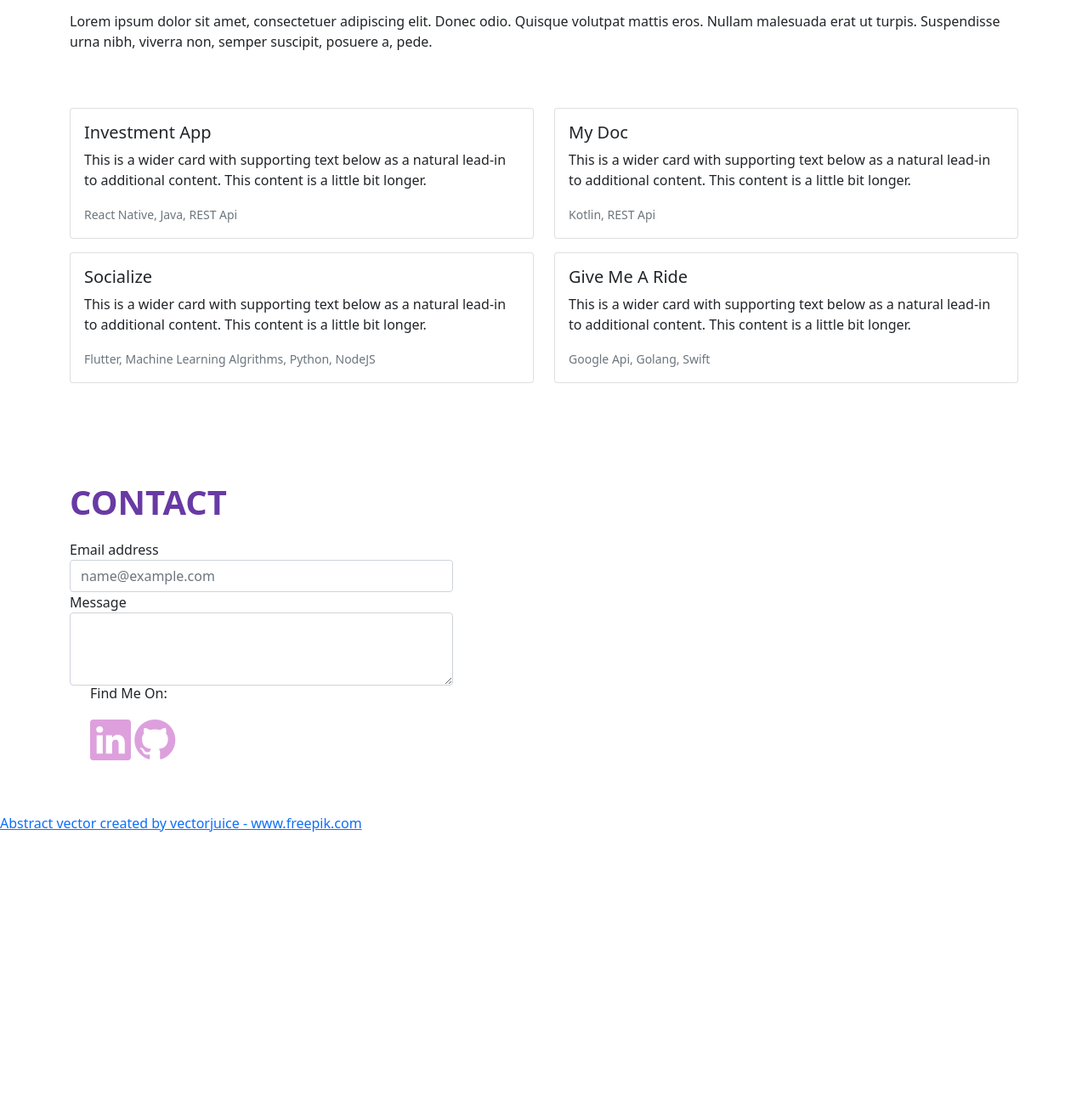
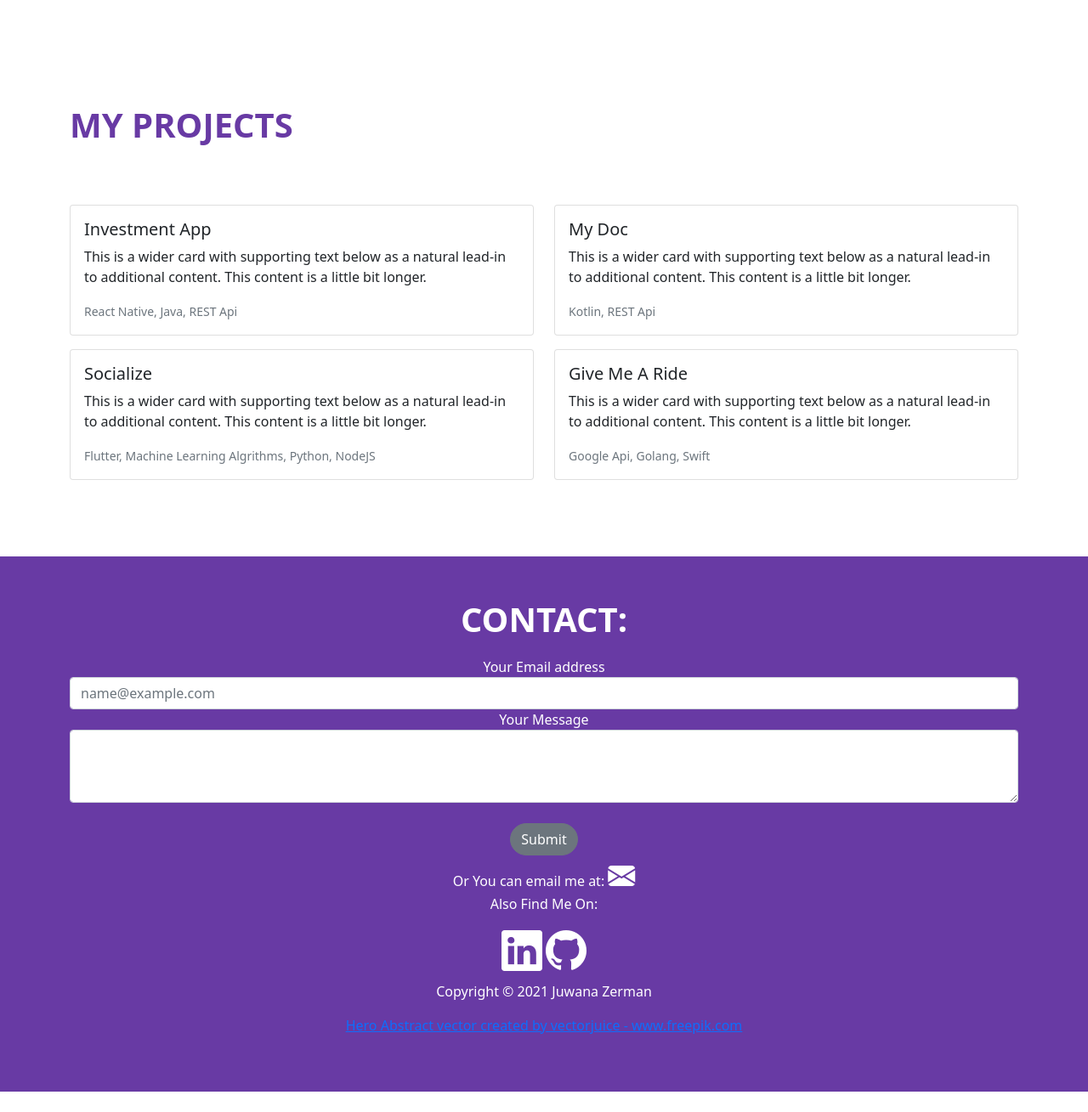
Before and after one commit to Sidd2024/Django-Portfolio, a Django app: page / in a window 1280 px wide; the page is wider, and only the part inside the window is pictured. Shown: the part 1431-2740 px from the top of that part at 85% size. Before the commit the page ends 2410 px from the top of that part, so only its background shows below. Run offline with Django 3.2, Linux system fonts and the light colour scheme; some libraries are stand-ins or nearby versions.

Commit message:
Update html and fix CSS render

```diff
--- a/mysite/home/urls.py
+++ b/mysite/home/urls.py
@@ -1,6 +1,7 @@
 from django.contrib import admin
 from django.urls import path, include
 from . import views
+from django.conf.urls.static import static
 
 urlpatterns = [
     path('', views.home, name='home'),
--- a/mysite/mysite/urls.py
+++ b/mysite/mysite/urls.py
@@ -16,9 +16,22 @@ Including another URLconf
 from django.contrib import admin
 from django.urls import path, include
 from home import views
+# Add any of these imports if you don't already have them
+from django.views.decorators.cache import cache_control
+from django.contrib.staticfiles.views import serve
 from django.conf.urls.static import static
+from . import settings
+
+# Add this after the rest of your urlpatterns. (Ensure you don't have another url defined for your static files
+# urlpatterns += static(settings.STATIC_URL,
+#                       view=cache_control(no_cache=True, must_revalidate=True)(serve))
 
 urlpatterns = [
     path('admin/', admin.site.urls),
-    path('', include('home.urls'))
+    path('', include('home.urls')),
+
 ]
+
+if settings.DEBUG:
+    urlpatterns += static(settings.STATIC_URL)
+    # urlpatterns += static(settings.STATIC_URL, document_root=settings.STATIC_ROOT)
--- a/static/css/style.css
+++ b/mysite/static/css/style.css
@@ -5,7 +5,8 @@ body {
 
 /* Nav */
 nav {
-    background-color: white;
+    background-color: #683aa4;
+    color: white;
 }
 
 .navbar-brand img {
@@ -16,19 +17,20 @@ nav {
     font-size: 24px;
     text-transform: uppercase;
     font-weight: 900;
-    color: #683aa4;
+    color: white;
 }
 
 nav ul li a {
-    color: #a9a9a9;
-    font-size: 22px;
+    color: white;
+    font-size: 24px;
     margin: auto 10px;
 }
 
 nav ul li a:hover {
-    color: #683aa4;
+    color: #4c4950;
 }
 
+/* Hero */
 section {
     padding-top: 50px;
     padding-bottom: 50px;
@@ -80,13 +82,12 @@ button {
     margin-bottom: 20px;
 }
 
-
-/* projects */
+/* Projects */
 #projects .projects {
     margin-bottom: 50px;
 }
 
-/* contact */
+/* Contact */
 #contact {
     text-align: center;
     background-color: #683aa4;
@@ -97,3 +98,9 @@ button {
     text-align: center;
     color: white;
 }
+
+/* Card */
+#serviceCards {
+    background-color: #683aa4;
+    color: white;
+}
--- a/mysite/templates/blog.html
+++ b/mysite/templates/blog.html
@@ -1,3 +1,4 @@
+{% extends 'templates/home.html' %}
 {% load static %}
 <!DOCTYPE html>
 <html lang="en">
--- a/mysite/templates/home.html
+++ b/mysite/templates/home.html
@@ -11,18 +11,17 @@
     <!-- Bootstrap CSS -->
     <link href="https://cdn.jsdelivr.net/npm/bootstrap@5.0.0-beta2/dist/css/bootstrap.min.css" rel="stylesheet"
         integrity="sha384-BmbxuPwQa2lc/FVzBcNJ7UAyJxM6wuqIj61tLrc4wSX0szH/Ev+nYRRuWlolflfl" crossorigin="anonymous">
-    <link href="{% static 'css/style.css' %}" rel="stylesheet">
+    <link href="{% static './css/style.css' %}" rel="stylesheet">
     <link rel="stylesheet" href="https://cdn.jsdelivr.net/npm/bootstrap-icons@1.3.0/font/bootstrap-icons.css">
     <title>Home</title>
 </head>
 
 <body>
     <!-- Image and text -->
-    <nav class="navbar navbar-expand-lg navbar-light" style='background-color: #d2b8ff'>
+    <nav class="navbar navbar-expand-sm auto-hiding-navbar-light">
         <div class="container-fluid">
-            <a class="navbar-brand" href="#">
-                <img src="https://i.imgur.com/t0g947o.png" alt="" width="60" height="60"
-                    class="d-inline-block align-top">
+            <a class="navbar-brand js-scroll-trigger" href="#page-top">
+                JUWANA ZERMAN
             </a>
             <button class="navbar-toggler" type="button" data-bs-toggle="collapse"                data-bs-target="#navbarSupportedContent" aria-controls="navbarSupportedContent" aria-expanded="false"
                 aria-label="Toggle navigation">
@@ -34,24 +33,18 @@
                         <a class="nav-link active" aria-current="page" href="#">Home</a>
                     </li>
                     <li class="nav-item">
-                        <a class="nav-link" href="#">About</a>
+                        <a class="nav-link" href="#about-us">About</a>
+                    </li>
+                    <li class="nav-item">
+                        <a class="nav-link" href="#projects">Projects</a>
                     </li>
                     <li class="nav-item">
                         <a class="nav-link" href="#">Blog</a>
                     </li>
                     <li class="nav-item">
-                        <a class="nav-link" href="#">Contact</a>
+                        <a class="nav-link" href="#contact">Contact</a>
                     </li>
-
-
                 </ul>
-                    </li>
-
-                </ul>
-                <form class="d-flex">
-                    <input class="form-control me-2" type="search" placeholder="Search" aria-label="Search">
-                    <button class="btn btn-outline-success" type="submit">Search</button>
-                </form>
             </div>
         </div>
     </nav>
@@ -60,47 +53,48 @@
     <div class="container">
         <div class="row">
             <div class="col">
-                <h1>Software<br>Development</h1>
+                <h1>Welcome To My Page!</h1>
+                <h1>Glad You Stopped By!</h1>
+
                 <p>Lorem ipsum dolor sit amet, consectetuer adipiscing elit. Donec odio. Quisque volutpat mattis eros.
                     Nullam malesuada erat ut turpis. Suspendisse urna nibh, viverra non, semper suscipit, posuere a,
                     pede.</p>
-                <button type="button" class="btn btn-dark btn-large">Learn more</button>
+                <button type="button" class="btn btn-dark btn-large js-scroll-trigger" href="#services">Learn
+                    more</button>
             </div>
             <div class="col img-col">
                 <img src="https://i.imgur.com/2KSQfA7.jpg" class="img-fluid" alt="Software Development">
             </div>
         </div>
-        <div class="row cards">
+        <br>
+        <div id="services" class="row cards">
 
             <div class="col-md-4 d-flex justify-content-center">
-                <div class="card" style="width: 18rem;">
+                <div id="serviceCards" class="card" style="width: 18rem;">
                     <div class="card-body">
-                        <!-- <img src="./assets/icon1.svg" class="icon" alt="Service One" /> -->
-                        <h5 class="card-title">Web Dev</h5>
-                        <p class="card-text">Some quick example text to build on the card title and make up the bulk of
-                            the card's content.</p>
+                        <img src="https://i.imgur.com/CQL0EzR.png" class="icon" style="width: 10rem; height: 10rem"
+                            alt="Service One" />
+                        <h5 class="card-title">Software Development</h5>
                     </div>
                 </div>
             </div>
 
             <div class="col-md-4 d-flex justify-content-center">
-                <div class="card" style="width: 18rem;">
+                <div id="serviceCards" class="card" style="width: 18rem;">
                     <div class="card-body">
-                        <!-- <img src="./assets/icon2.svg" class="icon" alt="Service Two" /> -->
-                        <h5 class="card-title">Machine Learning</h5>
-                        <p class="card-text">Some quick example text to build on the card title and make up the bulk of
-                            the card's content.</p>
+                        <img src="https://i.imgur.com/M3ijAZ7.png" class="icon" style="width: 10rem; height: 10rem"
+                            alt="Service Two" />
+                        <h5 class="card-title">Cloud Computing</h5>
                     </div>
                 </div>
             </div>
 
             <div class="col-md-4 d-flex justify-content-center">
-                <div class="card" style="width: 18rem;">
+                <div id="serviceCards" class="card" style="width: 18rem;">
                     <div class="card-body">
-                        <!-- <img src="./assets/icon3.svg" class="icon" alt="Service Three" /> -->
-                        <h5 class="card-title">Security</h5>
-                        <p class="card-text">Some quick example text to build on the card title and make up the bulk of
-                            the card's content.</p>
+                        <img src="https://i.imgur.com/zzNNMiW.png" class="icon" style="width: 10rem; height: 10rem"
+                            alt="Service Three" />
+                        <h5 class="card-title">DevOps</h5>
                     </div>
                 </div>
             </div>
@@ -109,15 +103,17 @@
         </div>
         </section>
         <!-- End Hero section -->
+<br>
 <!-- About us section -->
 <section id="about-us">
     <div class="container">
         <div class="row align-items-center">
             <div class="col">
-                <!-- <img src="./assets/about-us.png" class="img-fluid" alt="About Us"> -->
+                <img id="about-me" src="https://i.imgur.com/9G5agB7.jpg" class="rounded-circle img-fluid"
+                    style=" width: 18rem; height: 18rem" alt="About Us">
             </div>
             <div class="col text-col">
-                <h1>About Us</h1>
+                <h1>About Me</h1>
                 <p>Lorem ipsum dolor sit amet, consectetuer adipiscing elit. Donec odio. Quisque volutpat mattis eros.
                     Nullam malesuada erat ut turpis. Suspendisse urna nibh, viverra non, semper suscipit, posuere a,
                     pede.</p>
@@ -130,15 +126,13 @@
     </div>
 </section>
 <!-- End About us section -->
+<br>
 <!-- Projects section -->
 <section id="projects">
     <div class="container">
         <div class="row align-items-center projects">
             <div class="col">
-                <h1>Our Projects</h1>
-                <p>Lorem ipsum dolor sit amet, consectetuer adipiscing elit. Donec odio. Quisque volutpat mattis eros.
-                    Nullam malesuada erat ut turpis. Suspendisse urna nibh, viverra non, semper suscipit, posuere a,
-                    pede.</p>
+                <h1 id="my-projects">My Projects</h1>
             </div>
         </div>
 
@@ -154,13 +148,14 @@
                     </div>
                 </div>
             </div>
+
             <div class="col">
                 <div class="card mb-3">
                     <!-- <img src="./assets/projects/project2.jpg" class="card-img-top" alt="..."> -->
                     <div class="card-body">
                         <h5 class="card-title">My Doc</h5>
-            <p class="card-text">This is a wider card with supporting text below as a natural lead-in to additional
-                content. This content is a little bit longer.</p>
+                        <p class="card-text">This is a wider card with supporting text below as a natural lead-in to
+                            additional content. This content is a little bit longer.</p>
                         <p class="card-text"><small class="text-muted">Kotlin, REST Api</small></p>
                     </div>
                 </div>
@@ -173,8 +168,8 @@
                     <!-- <img src="./assets/projects/project3.jpg" class="card-img-top" alt="..."> -->
                     <div class="card-body">
                         <h5 class="card-title">Socialize</h5>
-                <p class="card-text">This is a wider card with supporting text below as a natural lead-in to additional
-                    content. This content is a little bit longer.</p>
+                        <p class="card-text">This is a wider card with supporting text below as a natural lead-in to
+                            additional content. This content is a little bit longer.</p>
                         <p class="card-text"><small class="text-muted">Flutter, Machine Learning Algrithms, Python,
                                 NodeJS</small></p>
                     </div>
@@ -185,8 +180,8 @@
                     <!-- <img src="./assets/projects/project4.jpg" class="card-img-top" alt="..."> -->
                     <div class="card-body">
                         <h5 class="card-title">Give Me A Ride</h5>
-                <p class="card-text">This is a wider card with supporting text below as a natural lead-in to additional
-                    content. This content is a little bit longer.</p>
+                        <p class="card-text">This is a wider card with supporting text below as a natural lead-in to
+                            additional content. This content is a little bit longer.</p>
                         <p class="card-text"><small class="text-muted">Google Api, Golang, Swift</small></p>
                     </div>
                 </div>
@@ -196,41 +191,47 @@
     </div>
 </section>
 <!-- End Projects section -->
+<br>
 <!-- Contact section -->
-<section id="contact-us" class="contact-us section">
+<section id="contact" class="contact-us section">
     <div class="container">
-        <div class="row justify-content-lg-start">
-            <div class="col-lg-5 col-12">
-                <h1 class="">Contact</h1>
+        <div class="row align-items-center">
+            <div class="col">
+                <h1>Contact:</h1>
                 <form>
                     <div class="form-group">
-                        <label for="exampleFormControlInput1">Email address</label>
+                        <label for="exampleFormControlInput1">Your Email address</label>
                         <input type="email" class="form-control" id="exampleFormControlInput1"
                             placeholder="name@example.com">
                     </div>
                     <div class="form-group">
-                        <label for="exampleFormControlTextarea1">Message</label>
+                        <label for="exampleFormControlTextarea1">Your Message</label>
                         <textarea class="form-control" id="exampleFormControlTextarea1" rows="3"></textarea>
                     </div>
                 </form>
-        <div class="container">
-            <div class="row justify-content-lg-end"></div>
-            <!-- <div class="row-cols-2"> -->
-                <h6>Find Me On:</h6>
+                <br>
+                <button type="submit" class="btn btn-secondary">Submit</button>
+                <br>
+                Or You can email me at: <a href="mailto:juwanazerman@gmail.com" class="bi bi-envelope-fill"
+                    style="font-size: 2rem; color: white"></a>
+                <br>
+                <h6>Also Find Me On:</h6>
 
-                <i class="bi bi-linkedin" style="font-size: 3rem; color: plum"></i>
-                <i class="bi bi-github" style="font-size: 3rem; color: plum"></i>
-
+                <a href="https://www.linkedin.com/in/juwana-zerman" class="bi bi-linkedin"
+                    style="font-size: 3rem; color: white"></a>
+                <a href="https://github.com/Juwana-Zerman" class="bi bi-github"
+                    style="font-size: 3rem; color: white"></a>
+                <br>
+                <p>Copyright &copy; 2021 Juwana Zerman</p>
+                <p><a href='https://www.freepik.com/vectors/abstract'>Hero Abstract vector created by vectorjuice -
+                        www.freepik.com</a></p>
             </div>
         </div>
     </div>
     </div>
     </section>
-
+<br>
 <!-- End Contact section -->
-<a href='https://www.freepik.com/vectors/abstract'>Abstract vector created by vectorjuice - www.freepik.com</a>
-
-
 
     <!-- Optional JavaScript; choose one of the two! -->
 
```
Also changed, not shown: mysite/mysite/settings.py (+5 -3 lines), 1 other file. Lines whose indentation alone changed are shown as unchanged.
